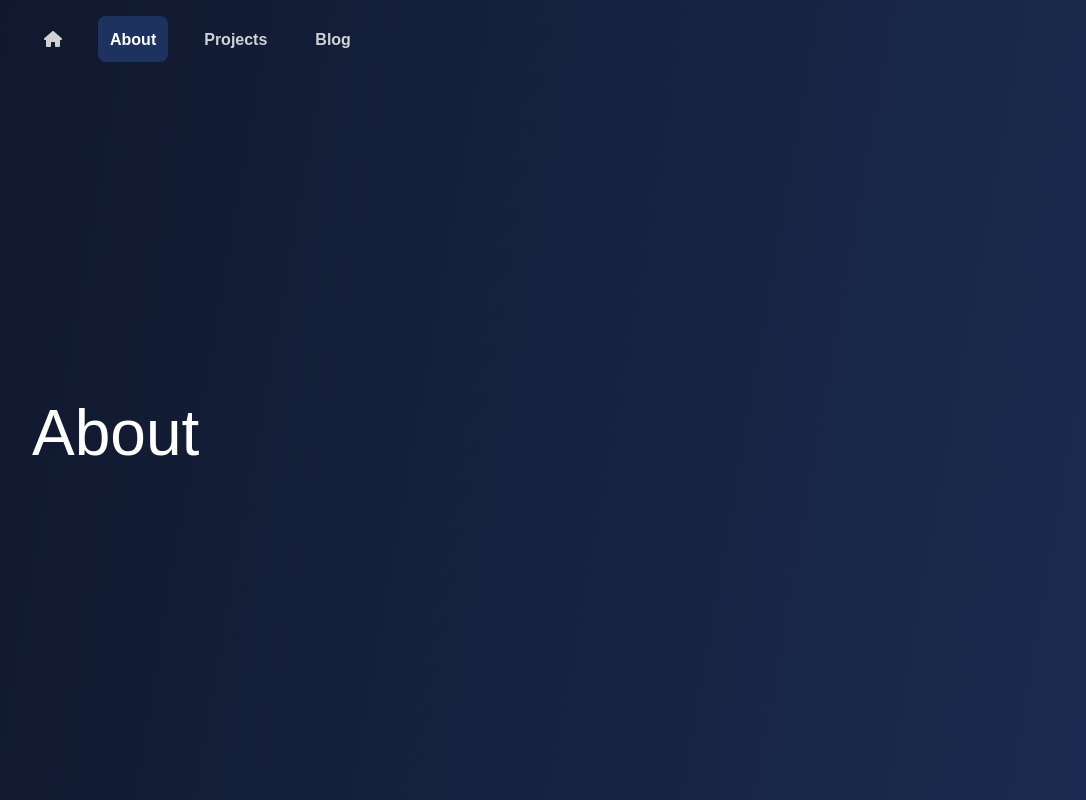
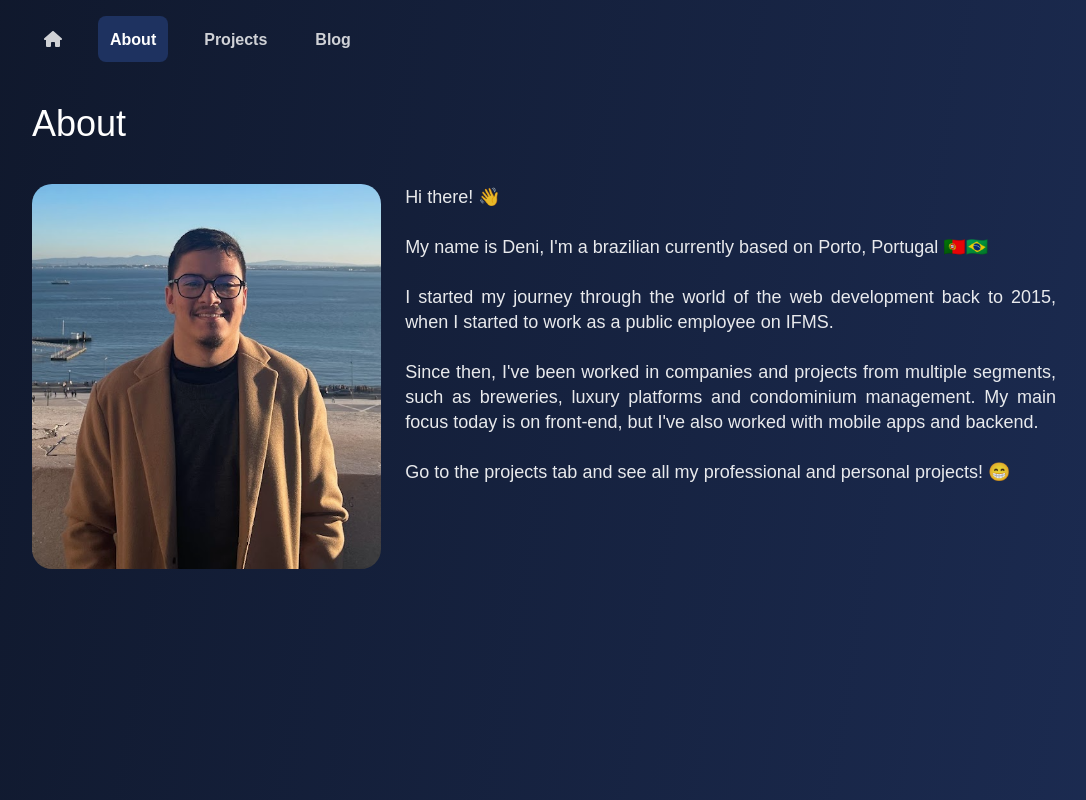
Before and after one commit to denidiasjr/denidiasjr.github.io, a React (Create React App) app: page /about in a window 1280 px wide. Shown: the whole page, without its empty margins (96-1182 px from the left). Built offline with nearby package versions, Linux system fonts and the light colour scheme.

Commit message:
feat: Write about section

```diff
--- a/src/pages/About.tsx
+++ b/src/pages/About.tsx
@@ -1,5 +1,6 @@
 import React from 'react';
 import { motion } from 'framer-motion';
+import ProfileImage from '../images/profile.png';
 import styled from '@emotion/styled';
 
 const SectionContainer = styled(motion.section)`
@@ -9,13 +10,32 @@ const SectionContainer = styled(motion.section)`
     height: 100%;
     display: flex;
     flex-direction: column;
-    justify-content: center;
+    justify-content: start;
     box-sizing: border-box;
 `;
 
 const Heading = styled.h1`
-    font-size: 6.4rem;
+    margin: 3.6rem 0;
+    font-size: 3.6rem;
     font-weight: 500;
+`;
+
+const AboutGroup = styled.div`
+    display: flex;
+    gap: 2.4rem;
+`;
+
+const Image = styled.img`
+    border-radius: 20px;
+    border: 0px #37bdd1 solid;
+    width: 35rem;
+    height: 38.5rem;
+`;
+
+const AboutText = styled.p`
+    font-size: 1.8rem;
+    opacity: 0.9;
+    text-align: justify;
 `;
 
 export const About = () => {
@@ -26,6 +46,31 @@ export const About = () => {
             transition={{ duration: 0.5 }}
         >
             <Heading>About</Heading>
+            <AboutGroup>
+                <Image src={ProfileImage} />
+                <AboutText>
+                    Hi there! 👋
+                    <br />
+                    <br /> My name is Deni, I&apos;m a brazilian currently based
+                    on Porto, Portugal 🇵🇹🇧🇷
+                    <br />
+                    <br />
+                    I started my journey through the world of the web
+                    development back to 2015, when I started to work as a public
+                    employee on IFMS.
+                    <br />
+                    <br />
+                    Since then, I&apos;ve been worked in companies and projects
+                    from multiple segments, such as breweries, luxury platforms
+                    and condominium management. My main focus today is on
+                    front-end, but I&apos;ve also worked with mobile apps and
+                    backend.
+                    <br />
+                    <br />
+                    Go to the projects tab and see all my professional and
+                    personal projects! 😁
+                </AboutText>
+            </AboutGroup>
         </SectionContainer>
     );
 };
--- a/src/pages/Blog.tsx
+++ b/src/pages/Blog.tsx
@@ -9,12 +9,13 @@ const SectionContainer = styled(motion.section)`
     height: 100%;
     display: flex;
     flex-direction: column;
-    justify-content: center;
+    justify-content: start;
     box-sizing: border-box;
 `;
 
 const Heading = styled.h1`
-    font-size: 6.4rem;
+    margin: 3.6rem 0;
+    font-size: 3.6rem;
     font-weight: 500;
 `;
 
--- a/src/pages/Projects.tsx
+++ b/src/pages/Projects.tsx
@@ -9,12 +9,13 @@ const SectionContainer = styled(motion.section)`
     height: 100%;
     display: flex;
     flex-direction: column;
-    justify-content: center;
+    justify-content: start;
     box-sizing: border-box;
 `;
 
 const Heading = styled.h1`
-    font-size: 6.4rem;
+    margin: 3.6rem 0;
+    font-size: 3.6rem;
     font-weight: 500;
 `;
 
```
Also changed, not shown: src/images/profile.jpeg (deleted), src/images/profile.png (added).
